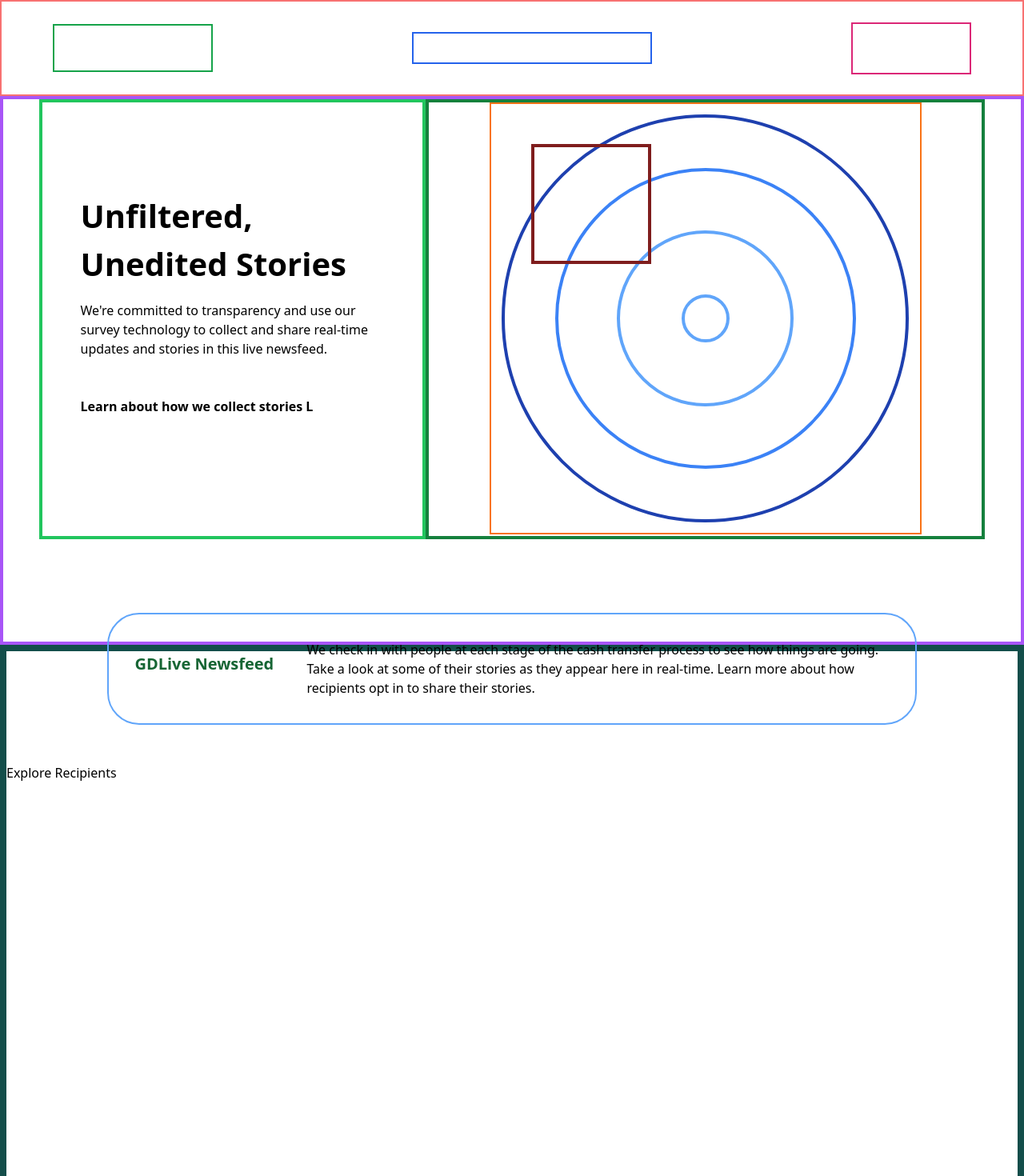
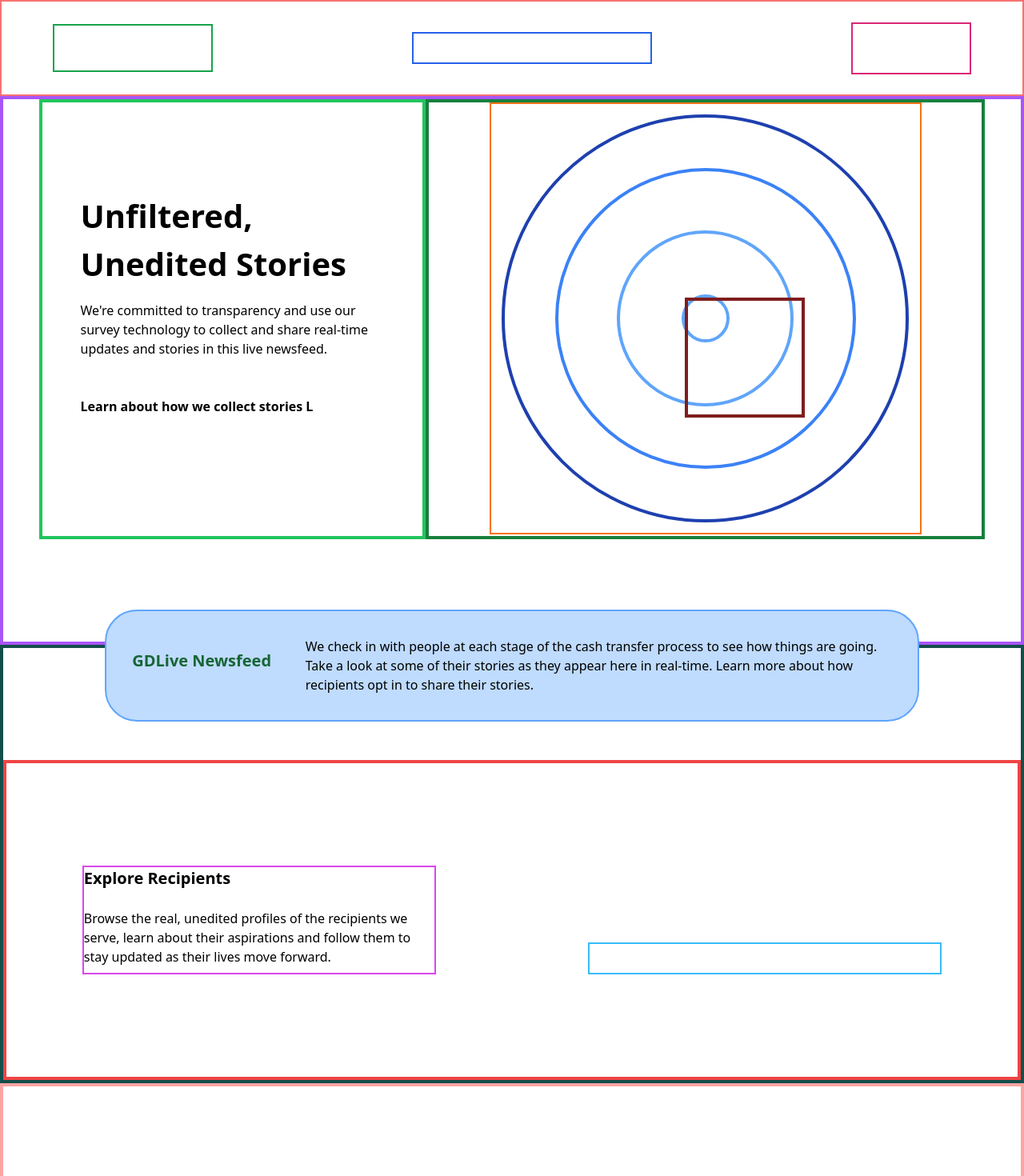
Before and after one commit to olatunji-20/projects, a Vue app in the folder gdlive/gdlive/: page / in a window 1280 px wide. Shown: the top 1470 px of the page at 80% size. Built offline with nearby package versions, Linux system fonts and the light colour scheme.

Commit message:
continued

```diff
--- a/gdlive/gdlive/src/components/Hero.vue
+++ b/gdlive/gdlive/src/components/Hero.vue
@@ -13,7 +13,7 @@
                 <div class="border-4 border-blue-500 w-[75%] h-[75%] rounded-full m-[auto] flex">
                     <div class="border-4 border-blue-400 w-[60%] h-[60%] rounded-full m-[auto] flex">
                         <div class="border-4 border-blue-400 w-[60px] h-[60px] rounded-full m-[auto]">
-                            <div class="border-4 border-red-900 w-[150px] h-[150px] relative bottom-48 right-48"></div>
+                            <div class="border-4 border-red-900 w-[150px] h-[150px] relative"></div>
                             <!-- <div class="border-4 border-red-900 w-[80px] h-[80px] relative"></div>
                             <div class="border-4 border-red-900 w-[100px] h-[100px] relative"></div>
                             <div class="border-4 border-red-900 w-[120px] h-[120px] relative"></div> -->
@@ -24,14 +24,22 @@
         </div>
     </div>
 </main>
-<div class="border-8 border-teal-900 w-[100%] h-[700px]">
-    <div class="border-2 border-blue-400 w-[80%] h-[auto] mx-[auto] relative bottom-32 rounded-[40px] p-8 flex flex-col md:flex-row md:bottom-12">
+<div class="border-4 border-teal-900 w-[100%] h-[auto]">
+    <div class="border-2 border-blue-400 w-[80%] bg-blue-200 h-[auto] mx-[auto] relative bottom-32 rounded-[40px] p-8 flex flex-col md:flex-row md:bottom-12">
         <h2 class="text-green-800 font-bold text-xl mx-auto my-4 md:w-[500px]">GDLive Newsfeed</h2>
         <p class="text-center md:text-left">We check in with people at each stage of the cash transfer process to see how things are going. Take a look at some of their stories as they
             appear here in real-time. Learn more about how recipients opt in to share their stories.
         </p>
     </div>
-    <h2>Explore Recipients</h2>
+    <div class="border-4 border-red-500 w-[100%] h-[auto] py-16 flex flex-col md:flex-row md:py-32">
+        <div class="border-2 border-fuchsia-500 w-[85%] h-[auto] mx-auto text-center md:w-[35%] md:text-left">
+            <h3 class="font-bold text-xl">Explore Recipients</h3>
+            <p class="pt-6">Browse the real, unedited profiles of the recipients we serve, learn about their aspirations and follow them to stay updated as their
+                 lives move forward.
+            </p>
+        </div>
+        <div class="border-2 border-sky-400 w-[90%] h-[40px] my-12 mx-auto md:w-[35%] relative md:top-12"></div>
+    </div>
 </div>
 </template>
 
--- /dev/null
+++ b/gdlive/gdlive/src/components/Stories.vue
@@ -0,0 +1,15 @@
+<template>
+    <main class="border-4 border-red-300 w-[100%] h-[600px]"></main>
+</template>
+
+<script>
+export default {
+    name: 'Stories',
+    setup() {}
+
+}
+</script>
+
+<style>
+
+</style>
--- a/gdlive/gdlive/src/views/HomePage.vue
+++ b/gdlive/gdlive/src/views/HomePage.vue
@@ -1,17 +1,20 @@
 <template>
     <Navbar />
     <Hero />
+    <Stories />
 </template>
 
 <script>
 import Hero from '@/components/Hero.vue';
 import Navbar from '../components/Navbar.vue';
+import Stories from '@/components/Stories.vue';
 
 export default {
     name: "HomePage",
     components: {
     Navbar,
-    Hero
+    Hero,
+    Stories
 }
 
 }
```
